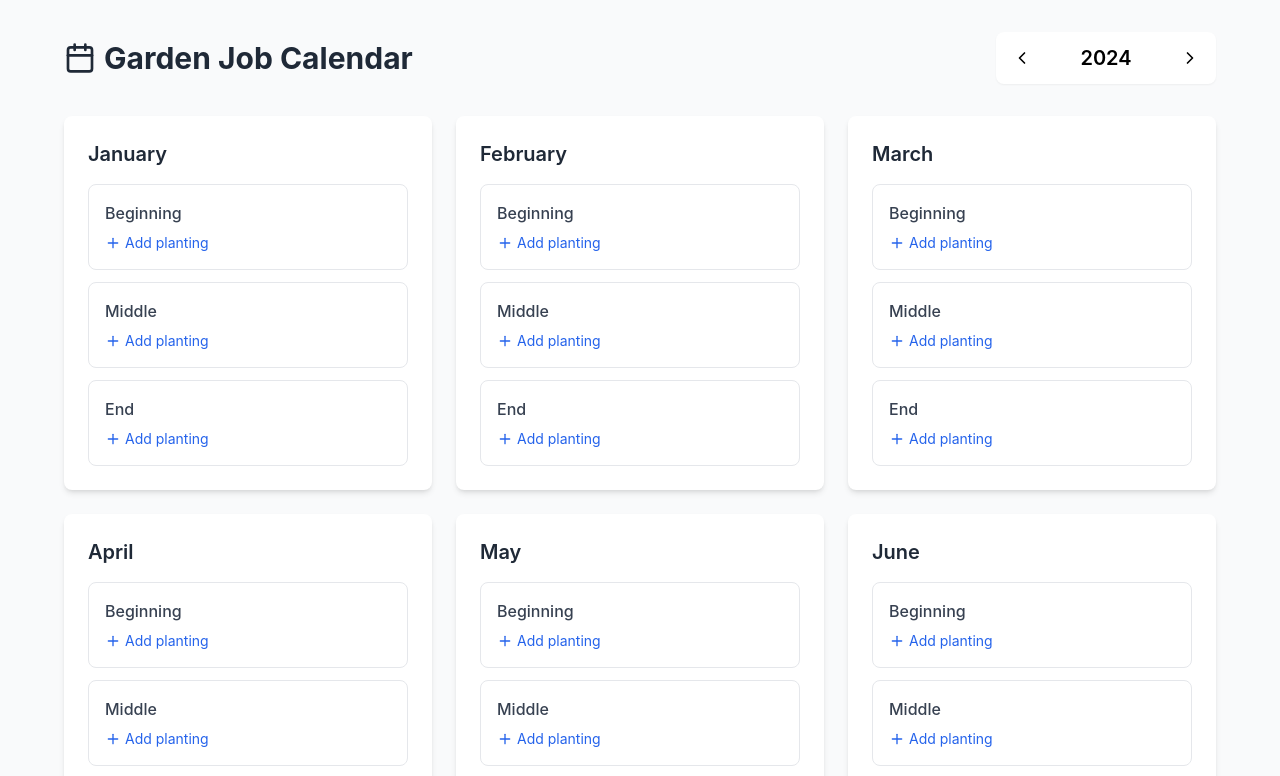
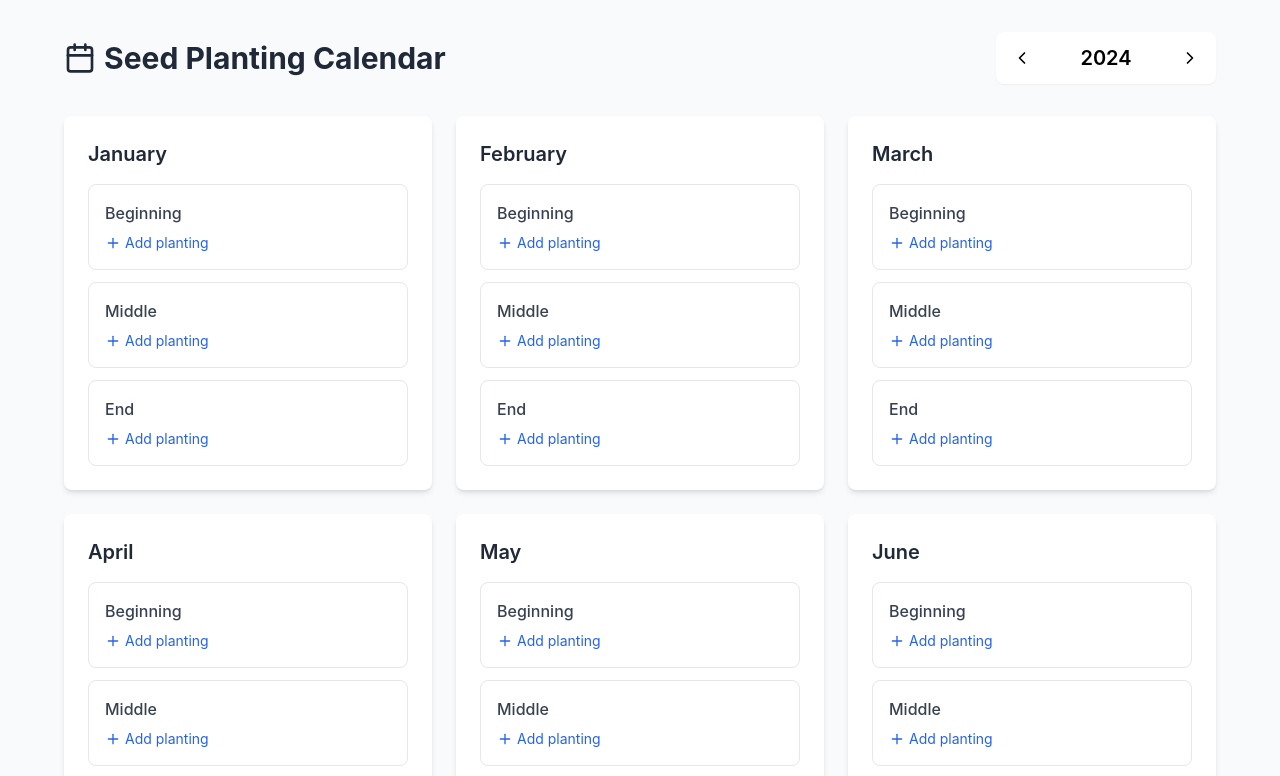
Before and after one commit to andreicarpen/darius-plants, a React (Create React App) app: page / in a window 1280 px wide. Shown: the top 776 px of the page. Built offline with nearby package versions, Linux system fonts and the light colour scheme.

Commit message:
Update App.jsx

```diff
--- a/src/App.jsx
+++ b/src/App.jsx
@@ -165,7 +165,7 @@ export default function PlantingCalendar() {
         <div className="flex flex-col sm:flex-row justify-between items-start sm:items-center gap-4 mb-8">
           <h1 className="text-3xl font-bold text-gray-800 flex items-center gap-2">
             <Calendar className="w-8 h-8" />
-            Garden Job Calendar
+            Seed Planting Calendar
           </h1>
 
           <div className="flex items-center gap-4 bg-white rounded-lg shadow-sm p-2">
```
